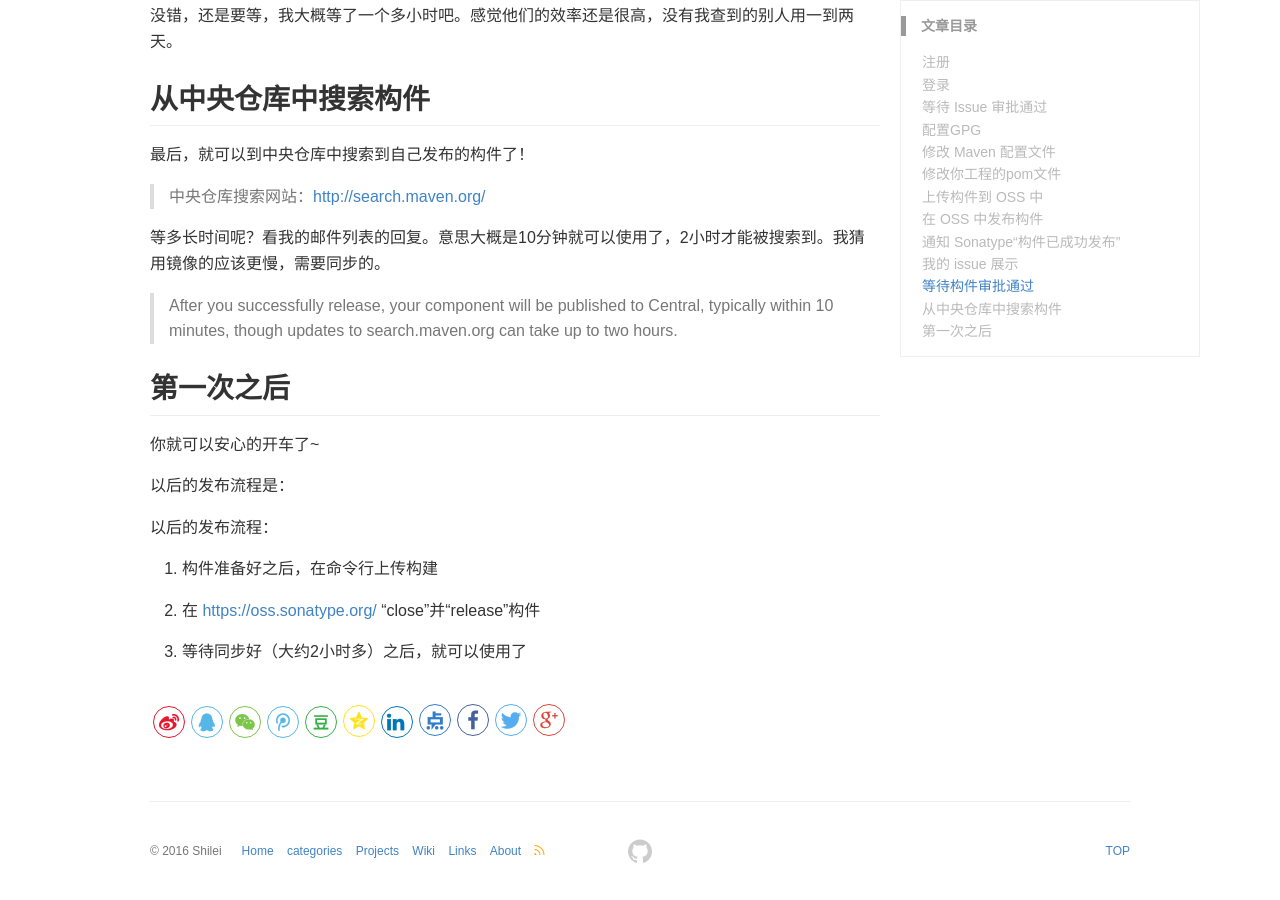
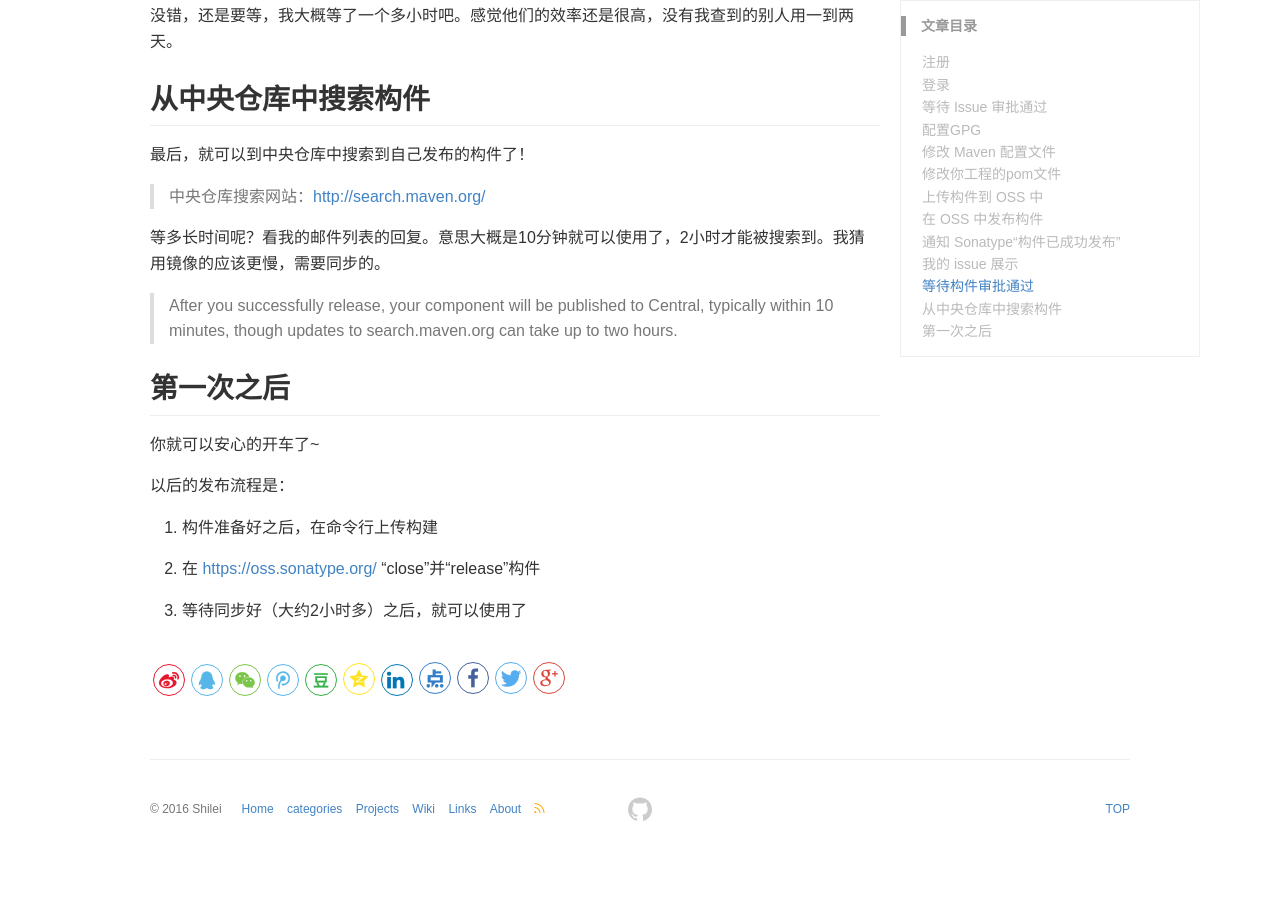
Before and after one commit to xjtushilei/xjtushilei.github.io, a Jekyll site: the page built from _posts/2017-04-12-commitJar2CenterMaven.md, in a window 1280 px wide and 900 px high, scrolled down 7814 px. Built offline with Jekyll 4.4.1, drawn with Linux system fonts in a browser that asks for light colours; comment, search, counter and statistics services are not loaded; after the commit the page ends 8672 px from its top, so only the background shows below that.

```diff
--- a/_posts/2017-04-12-commitJar2CenterMaven.md
+++ b/_posts/2017-04-12-commitJar2CenterMaven.md
@@ -303,8 +303,6 @@
 
 以后的发布流程是：
 
-以后的发布流程：
-
 1. 构件准备好之后，在命令行上传构建
 
 2. 在 [https://oss.sonatype.org/](https://oss.sonatype.org/) “close”并“release”构件
```
Also changed, not shown: images/github/ScriptSpider/流程图.png (added).
